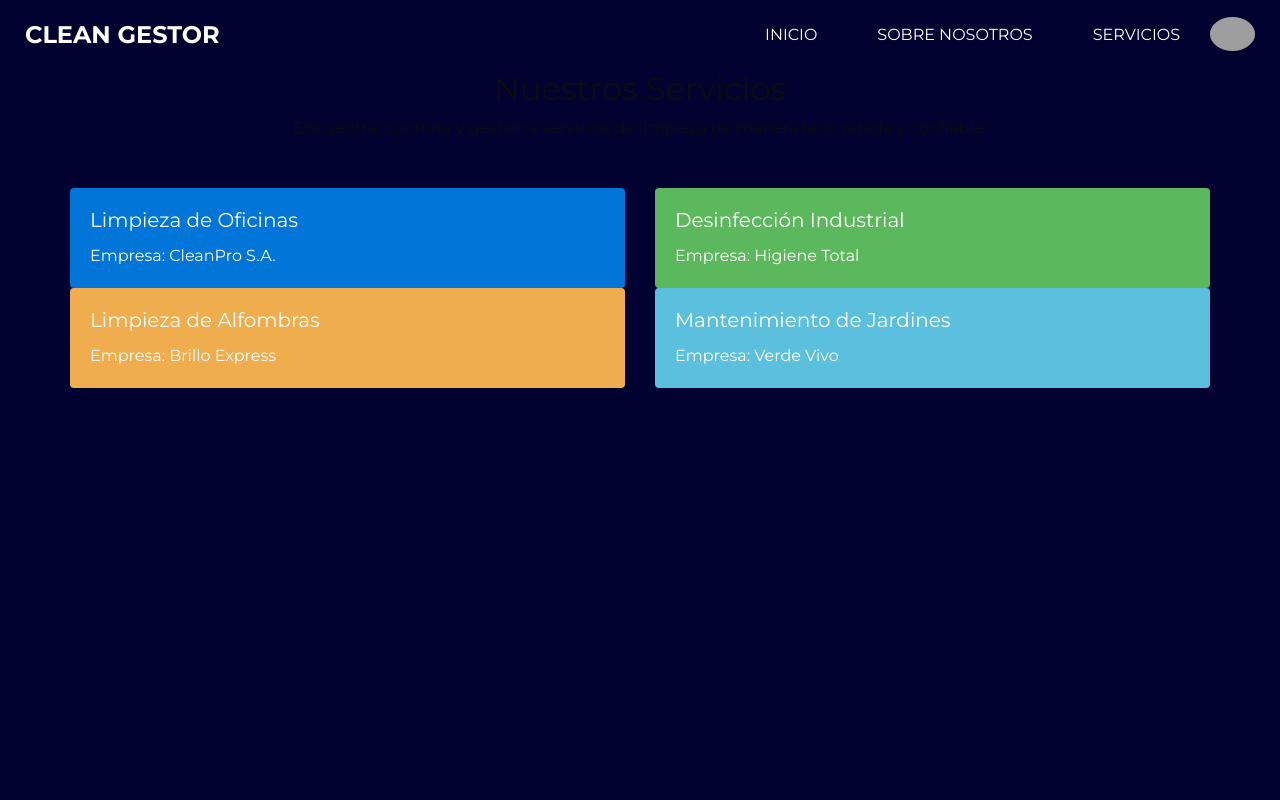
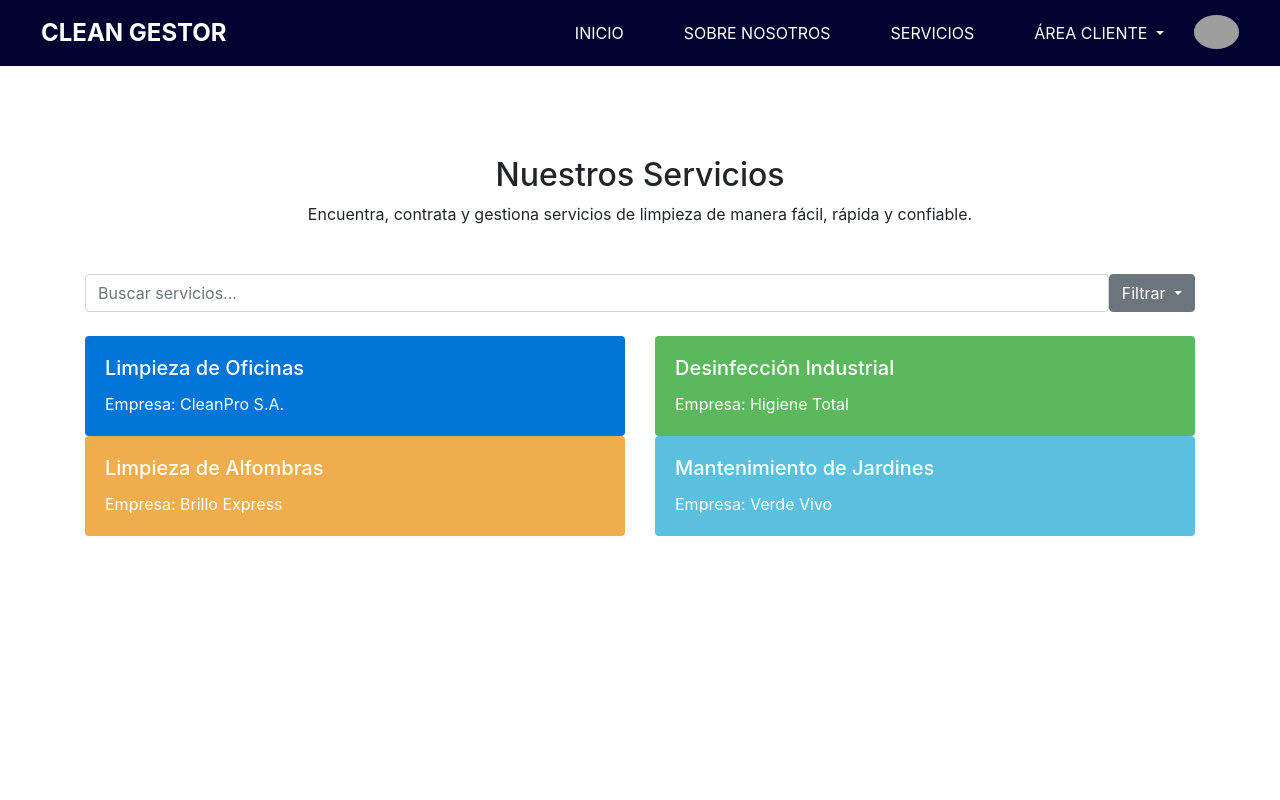
Before and after one commit to Mario-Labrador/Proyecto-Software, a PHP site: page /servicios.php in a window 1280 px wide. Run offline with PHP 8.4, Linux system fonts and the light colour scheme; the visitor is signed in with stand-in values (Sample User, id 1); style sheets or scripts are compiled from the project's sources; some libraries are stand-ins or nearby versions; some web fonts are replaced; grey boxes are pictures that could not be loaded.

Commit message:
Añadido Area Cliente y actualizacion de views

```diff
--- a/CleanGestor/assets/css/style.scss
+++ b/CleanGestor/assets/css/style.scss
@@ -413,7 +413,7 @@ a:focus {
     align-items: center;
     text-align: center;
     padding: 25px;
-    background-color: #fafafa;
+    background-color: #fff;
     box-shadow: 0 0 5px 0 rgba($color: #000000, $alpha: .15);
 
     .img-box {
--- a/CleanGestor/views/navbar.php
+++ b/CleanGestor/views/navbar.php
@@ -7,8 +7,8 @@ $foto_perfil = isset($_SESSION['foto_perfil']) ? $_SESSION['foto_perfil'] : '../
         <span>CLEAN GESTOR</span>
     </a>
     <button class="navbar-toggler animate__animated animate__fadeInDown" type="button" data-toggle="collapse"
-        data-target="#navbarSupportedContent">
-        <span class=""> </span>
+        data-target="#navbarSupportedContent" aria-controls="navbarSupportedContent" aria-expanded="false" aria-label="Toggle navigation">
+        <span class="navbar-toggler-icon"></span>
     </button>
     <div class="collapse navbar-collapse" id="navbarSupportedContent">
         <ul class="navbar-nav ml-auto">
@@ -16,6 +16,19 @@ $foto_perfil = isset($_SESSION['foto_perfil']) ? $_SESSION['foto_perfil'] : '../
             <li class="nav-item"><a class="nav-link" href="informate.php">SOBRE NOSOTROS</a></li>
             <li class="nav-item"><a class="nav-link" href="servicios.php">SERVICIOS</a></li>
             <?php if (isset($_SESSION['dni'])): ?>
+                <?php if ($_SESSION['tipo_usuario'] === 'cliente'): ?>
+                    <!-- Menú desplegable ÁREA CLIENTE -->
+                    <li class="nav-item dropdown">
+                        <a class="nav-link dropdown-toggle" href="#" id="areaClienteDropdown" role="button" data-toggle="dropdown" aria-haspopup="true" aria-expanded="false">
+                            ÁREA CLIENTE
+                        </a>
+                        <div class="dropdown-menu" aria-labelledby="areaClienteDropdown">
+                            <a class="dropdown-item" href="servicios.php">Servicios</a>
+                            <a class="dropdown-item" href="valoraciones.php">Valoraciones</a>
+                        </div>
+                    </li>
+                <?php endif; ?>
+                <!-- Perfil del usuario -->
                 <li class="nav-item" style="display: flex; align-items: center;">
                     <details style="position: relative;">
                         <summary style="list-style: none; cursor: pointer; outline: none; border: none; background: none; margin-top: 6px;">
--- a/CleanGestor/views/servicios.php
+++ b/CleanGestor/views/servicios.php
@@ -15,7 +15,7 @@
   <meta name="description" content="" />
   <meta name="author" content="" />
 
-  <title>Registro - CLEAN GESTOR</title>
+  <title>Servicios - CLEAN GESTOR</title>
 
     <link rel="stylesheet" type="text/css" href="../assets/css/bootstrap.css" />
   <link href="../assets/css/font-awesome.min.css" rel="stylesheet" />
@@ -25,9 +25,11 @@
   <!-- Google Fonts: Montserrat -->
   <link href="https://fonts.googleapis.com/css2?family=Montserrat:wght@400;700&display=swap" rel="stylesheet">
 
+  <!-- Bootstrap CSS -->
+  <link href="https://stackpath.bootstrapcdn.com/bootstrap/4.3.1/css/bootstrap.min.css" rel="stylesheet">
 </head>
 
-<body>
+<body class="sub_page">
   <div class="hero_area">
     <!-- header section starts -->
     <header class="header_section">
@@ -35,8 +37,11 @@
         <?php include_once("navbar.php"); ?>
       </div>
     </header>
+    <!-- header section ends -->
+  </div>
 
-    <section class="service_section">
+  <!-- Servicios Section -->
+  <section class="service_section layout_padding">
     <div class="container">
       <div class="mb-5 text-center">
         <h2 class="fw-bold">Nuestros Servicios</h2>
@@ -44,9 +49,30 @@
           Encuentra, contrata y gestiona servicios de limpieza de manera fácil, rápida y confiable.
         </p>
       </div>
-        <div class="row">
+
+      <!-- Buscador y botón de filtro -->
+      <div class="mb-4 d-flex">
+        <input type="text" id="serviceSearch" class="form-control me-2" placeholder="Buscar servicios..." onkeyup="filterServices()">
+        <div class="dropdown">
+          <button class="btn btn-secondary dropdown-toggle" type="button" id="filterDropdown" data-toggle="dropdown" aria-expanded="false">
+            Filtrar
+          </button>
+          <ul class="dropdown-menu" aria-labelledby="filterDropdown">
+            <li><a class="dropdown-item" href="#" onclick="filterBy('precio')">Por precio</a></li>
+            <li><a class="dropdown-item" href="#" onclick="filterBy('valoracion')">Por valoración</a></li>
+            <li><a class="dropdown-item" href="#" onclick="filterBy('veces_contratado')">Por veces contratado</a></li>
+          </ul>
+        </div>
+      </div>
+
+      <!-- Mensaje de no resultados -->
+      <div id="noResultsMessage" class="text-center" style="display: none; color: red;">
+        <p>De momento no ofrecemos ningún servicio con ese nombre</p>
+      </div>
+
+      <div class="row" id="serviceList">
         <!-- Servicio 1 -->
-          <div class="col-md-6">
+        <div class="col-md-6 service-item">
           <div class="card service-card h-100" style="background:#0275d8; color:#fff; border:none;">
             <div class="card-body">
               <h5 class="card-title fw-bold">Limpieza de Oficinas</h5>
@@ -55,7 +81,7 @@
           </div>
         </div>
         <!-- Servicio 2 -->
-          <div class="col-md-6">
+        <div class="col-md-6 service-item">
           <div class="card service-card h-100" style="background:#5cb85c; color:#fff; border:none;">
             <div class="card-body">
               <h5 class="card-title fw-bold">Desinfección Industrial</h5>
@@ -64,7 +90,7 @@
           </div>
         </div>
         <!-- Servicio 3 -->
-          <div class="col-md-6">
+        <div class="col-md-6 service-item">
           <div class="card service-card h-100" style="background:#f0ad4e; color:#fff; border:none;">
             <div class="card-body">
               <h5 class="card-title fw-bold">Limpieza de Alfombras</h5>
@@ -73,7 +99,7 @@
           </div>
         </div>
         <!-- Servicio 4 -->
-          <div class="col-md-6">
+        <div class="col-md-6 service-item">
           <div class="card service-card h-100" style="background:#5bc0de; color:#fff; border:none;">
             <div class="card-body">
               <h5 class="card-title fw-bold">Mantenimiento de Jardines</h5>
@@ -84,10 +110,11 @@
       </div>
     </div>
   </section>
-  </div>
 
-  <script src="js/jquery-3.4.1.min.js"></script>
-  <script src="js/bootstrap.js"></script>
+  <!-- Scripts -->
+  <script src="https://code.jquery.com/jquery-3.3.1.slim.min.js"></script>
+  <script src="https://cdnjs.cloudflare.com/ajax/libs/popper.js/1.14.7/umd/popper.min.js"></script>
+  <script src="https://stackpath.bootstrapcdn.com/bootstrap/4.3.1/js/bootstrap.min.js"></script>
   <script src="https://cdnjs.cloudflare.com/ajax/libs/gsap/3.12.2/gsap.min.js"></script>
 
   <script>
@@ -95,25 +122,37 @@
     gsap.from(".detail-box h1", { duration: 2, x: -100, opacity: 0 });
     gsap.from(".detail-box p", { duration: 2, y: -50, opacity: 0, delay: 0.5 });
     gsap.from(".img-box img", { duration: 1.5, scale: 0.8, opacity: 0, delay: 1 });
-  </script>
 
-  <script>
-    document.addEventListener('DOMContentLoaded', function() {
-      var tipoUsuario = document.getElementById('tipo_usuario');
-      if(tipoUsuario){
-        tipoUsuario.addEventListener('change', function() {
-          var rolGroup = document.getElementById('rol_trabajador_group');
-          if (this.value === 'trabajador') {
-            rolGroup.style.display = 'block';
-            document.getElementById('rol_trabajador').setAttribute('required', 'required');
+    // Función para filtrar servicios
+    function filterServices() {
+      const searchInput = document.getElementById('serviceSearch').value.toLowerCase();
+      const serviceItems = document.querySelectorAll('.service-item');
+      let hasResults = false;
+
+      serviceItems.forEach(item => {
+        const text = item.textContent.toLowerCase();
+        if (text.includes(searchInput)) {
+          item.style.display = 'block';
+          hasResults = true;
         } else {
-            rolGroup.style.display = 'none';
-            document.getElementById('rol_trabajador').removeAttribute('required');
-            document.getElementById('rol_trabajador').value = '';
+          item.style.display = 'none';
         }
       });
+
+      // Mostrar o ocultar el mensaje de no resultados
+      const noResultsMessage = document.getElementById('noResultsMessage');
+      if (hasResults) {
+        noResultsMessage.style.display = 'none';
+      } else {
+        noResultsMessage.style.display = 'block';
       }
-    });
+    }
+
+    // Función para manejar el filtro (placeholder para futuras funcionalidades)
+    function filterBy(criteria) {
+      console.log(`Filtrar por: ${criteria}`);
+      // Aquí puedes añadir la lógica para filtrar por precio, valoración o veces contratado
+    }
   </script>
 </body>
 
```
Also changed, not shown: CleanGestor/views/Index.php (+8 -0 lines), CleanGestor/views/informate.php (+8 -0 lines), CleanGestor/views/perfil.php (+8 -0 lines), CleanGestor/views/prueba.php (added, +55 -0 lines). Lines whose indentation alone changed are shown as unchanged.
